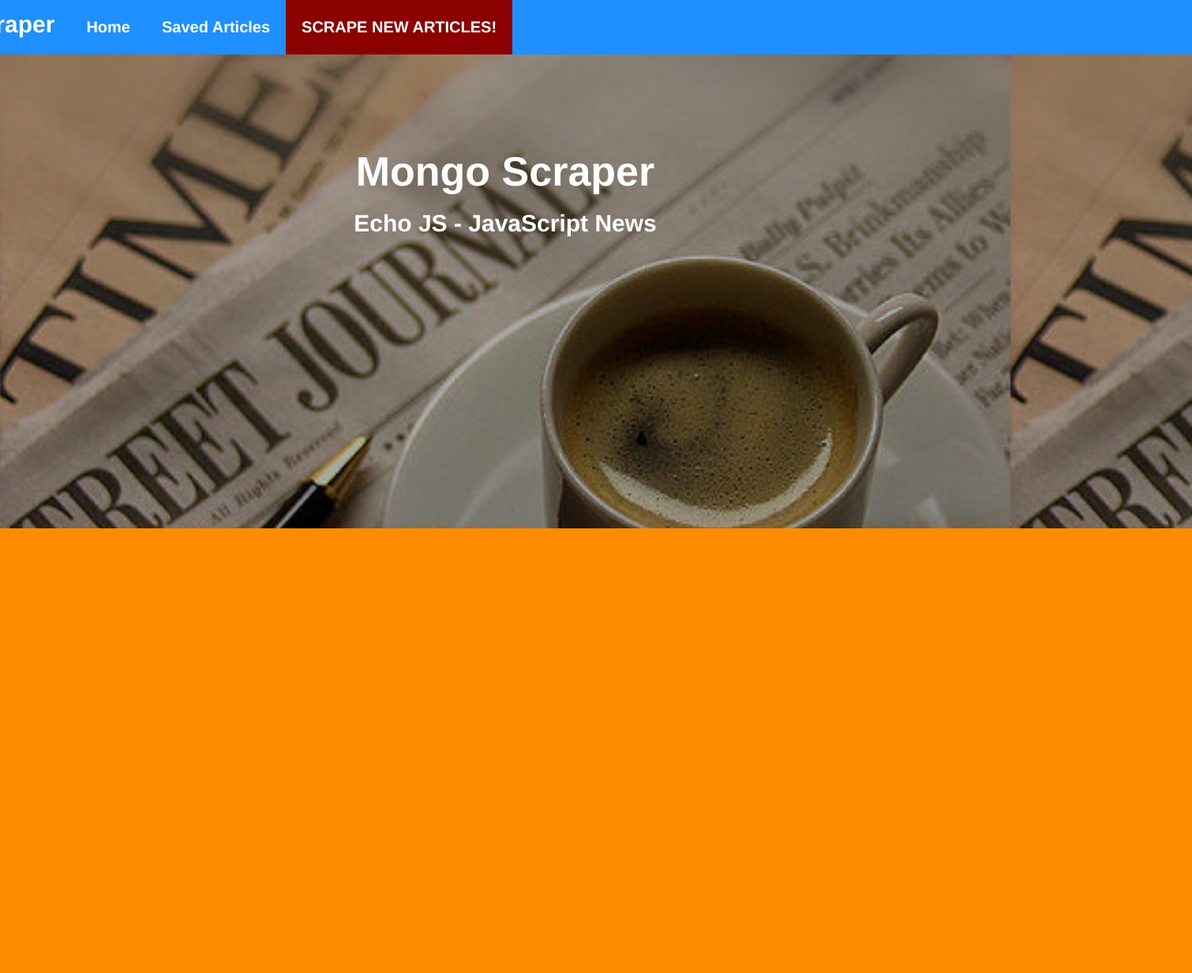
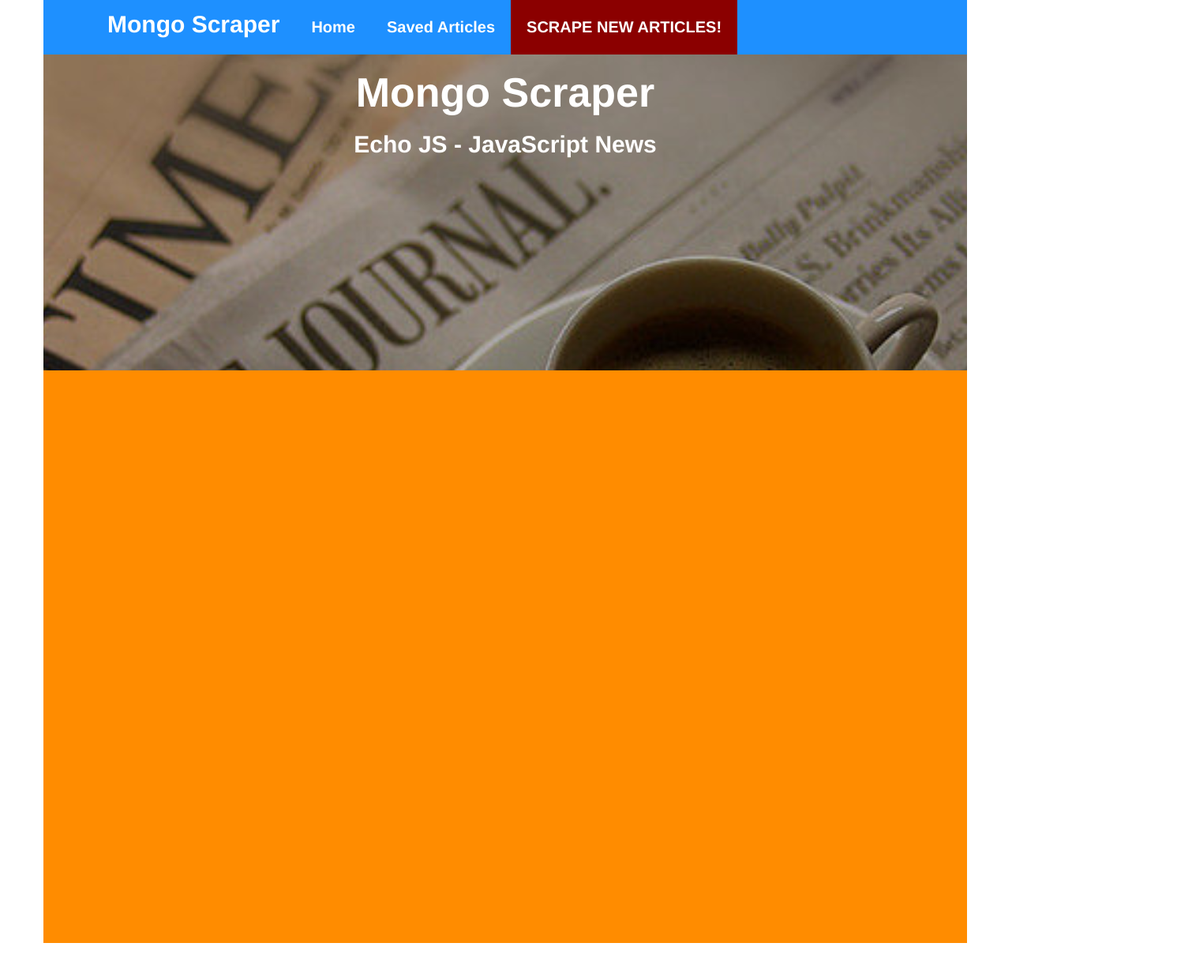
Before and after one commit to cookies4u/scrapeTheNews, a website: page public/index.html in a window 1280 px wide. Shown: the whole page at 79% size, 1510 px wide, since content can reach past the window. After the commit the page ends 1194 px from the top, so only its background shows below. Drawn offline with nearby package versions, Linux system fonts and the light colour scheme; no server answers.

Commit message:
margins updated

```diff
--- a/public/index.html
+++ b/public/index.html
@@ -8,13 +8,13 @@
     <script src="https://maxcdn.bootstrapcdn.com/bootstrap/3.3.7/js/bootstrap.min.js"></script>
 
     <style>
-      body {
+      #main-containery {
         background: url(coffeeNews.jpg) no-repeat center center fixed;
         background-size: cover;
         font-weight: bolder;
       }
       #logoArea {
-        margin: 100px 0px 100px 0px;
+        /* margin: 100px 0px 100px 0px; */
         min-height: 400px;
       }
       #articleArea {
@@ -22,7 +22,7 @@
         padding-top: 20px;
       }
       #articleRow {
-        margin: 0px -300px 0px -300px;
+        /* margin: 0px -300px 0px -300px; */
       }
       #wrapper {
         width: 960px;
@@ -80,30 +80,9 @@
     </style>
   </head>
   <body>
-  <!--
-  <nav class="navbar navbar-default" id="masthead" style="background-color: dodgerblue">
-    <div class="container-fluid">
-      <div class="navbar-header">
-        <button type="button" class="navbar-toggle" data-toggle="collapse" data-target="#myNavbar">
-          <span class="icon-bar"></span>
-          <span class="icon-bar"></span>
-          <span class="icon-bar"></span>
-        </button>
-        <a class="navbar-brand" id="logo" href="index.html" style="color: white; font-size: 30px">Mongo Scraper</a>
-      </div>
-      <div class="collapse navbar-collapse" id="myNavbar">
-        <ul class="nav navbar-nav" id="navi">
-          <li><a href="index.html" style="color: white">Home</a></li>
-          <li><a href="portfolio.html" style="color: white">Saved Articles</a></li>
-          <li><a href="#" style="background-color: darkred; color: white">SCRAPE NEW ARTICLES!</a></li>
-        </ul>
-      </div>
-    </div>
-  </nav>
-  -->
 
   <div class="container text-center containery" id="main-containery">
-    <div class="row" style="background-color: dodgerblue; margin: 0px -300px 0px -300px">
+    <div class="row" style="background-color: dodgerblue">
       <div class="col-sm-12">
         <ul>
           <li style="color: white; font-size: 30px; padding: 10px 20px 0px 50px">Mongo Scraper</li>
```
